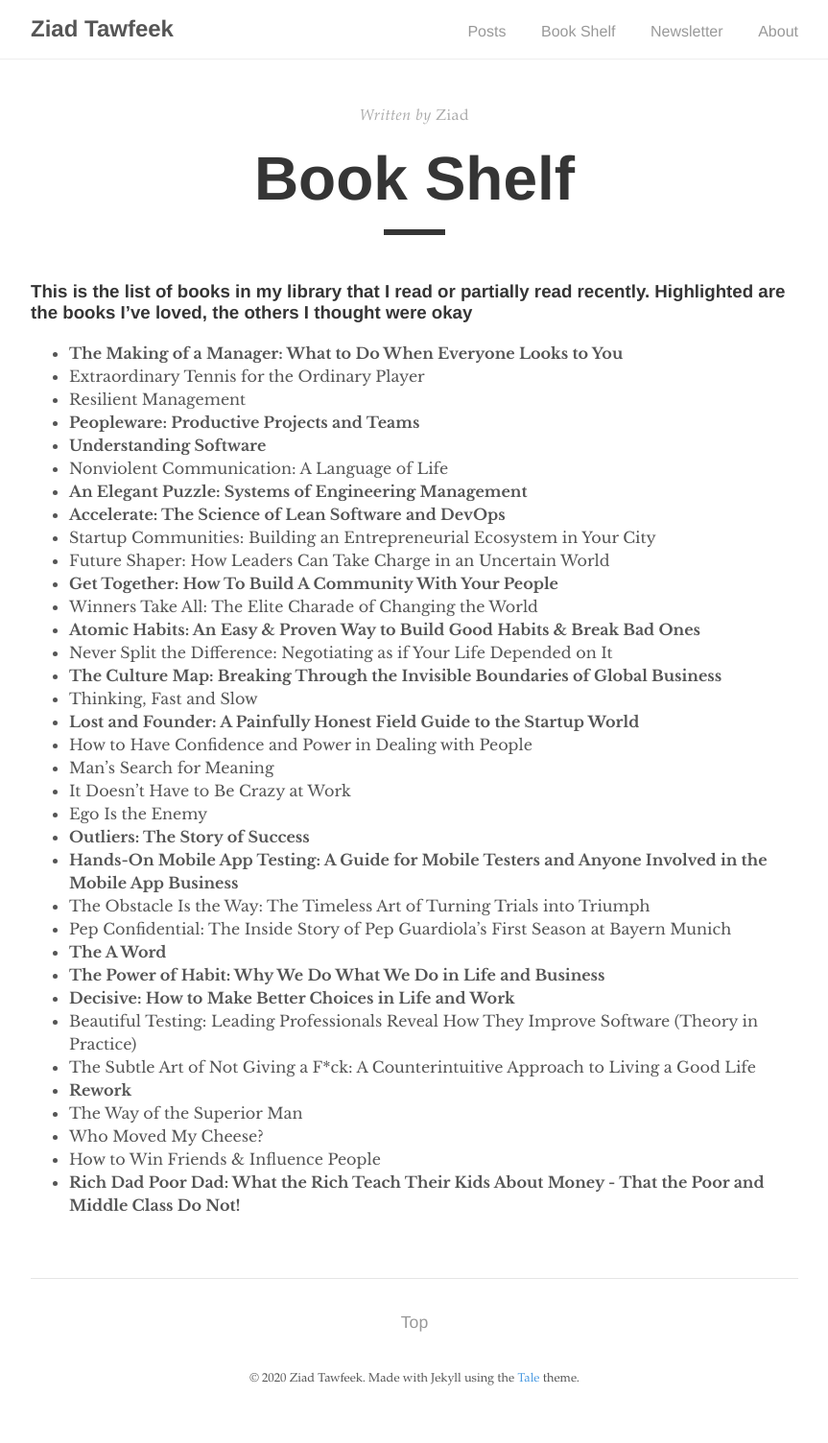
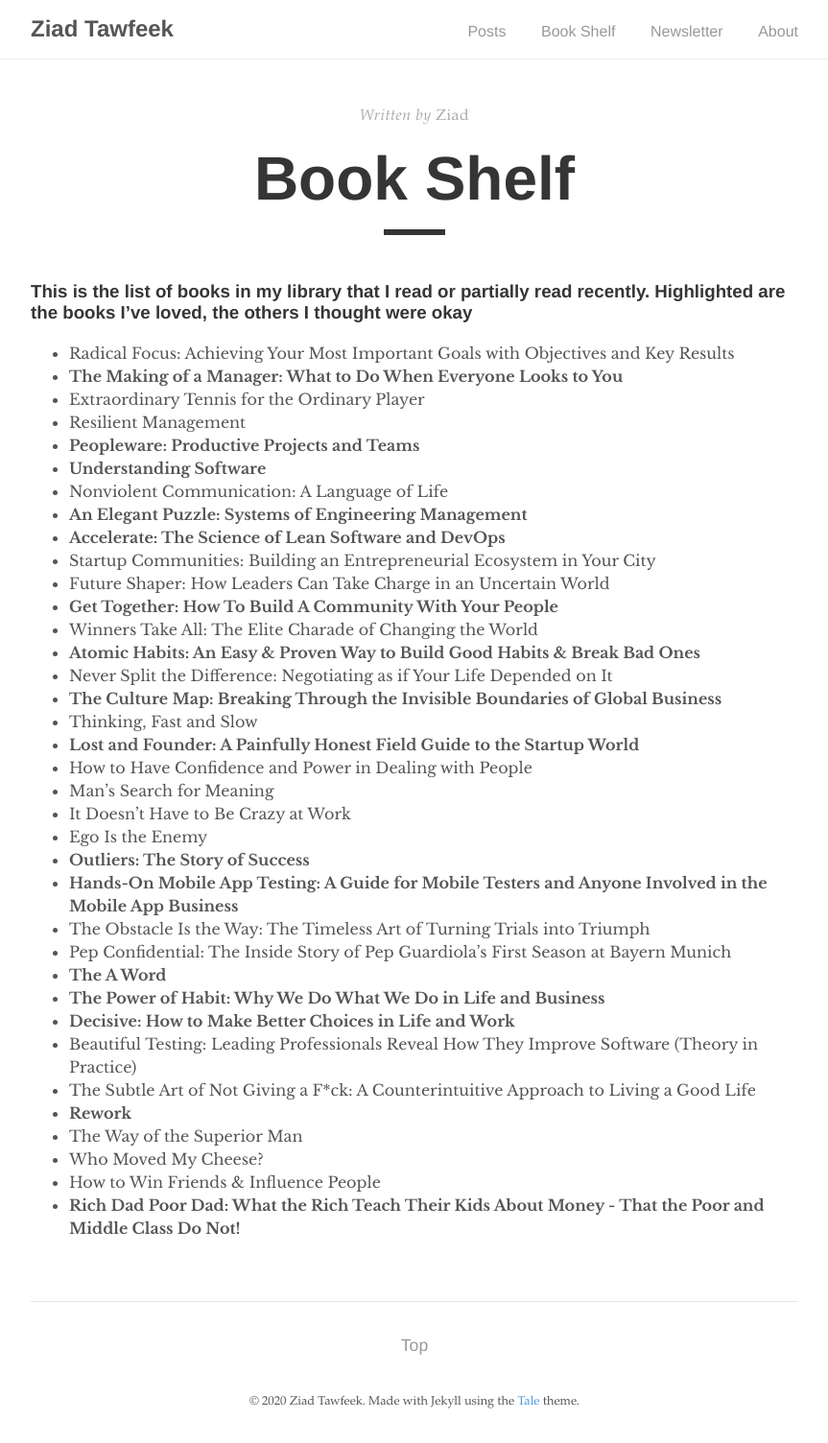
Before and after one commit to ziadtawfeek/web, a Jekyll site: the page built from _pages/book-shelf.md, in a window 1280 px wide. Shown: the whole page at 96% size, without its empty margins (208-1071 px from the left). Built offline with Jekyll 4.4.1, drawn with Linux system fonts in a browser that asks for light colours; before the commit the page ends 1480 px from its top, so only the background shows below that.

Commit message:
Update book-shelf.md

```diff
--- a/_pages/book-shelf.md
+++ b/_pages/book-shelf.md
@@ -7,6 +7,7 @@ permalink: /book-shelf/
 
 ### This is the list of books in my library that I read or partially read recently. Highlighted are the books I’ve loved, the others I thought were okay
 
+- Radical Focus: Achieving Your Most Important Goals with Objectives and Key Results
 - **The Making of a Manager: What to Do When Everyone Looks to You**
 - Extraordinary Tennis for the Ordinary Player
 - Resilient Management
```
